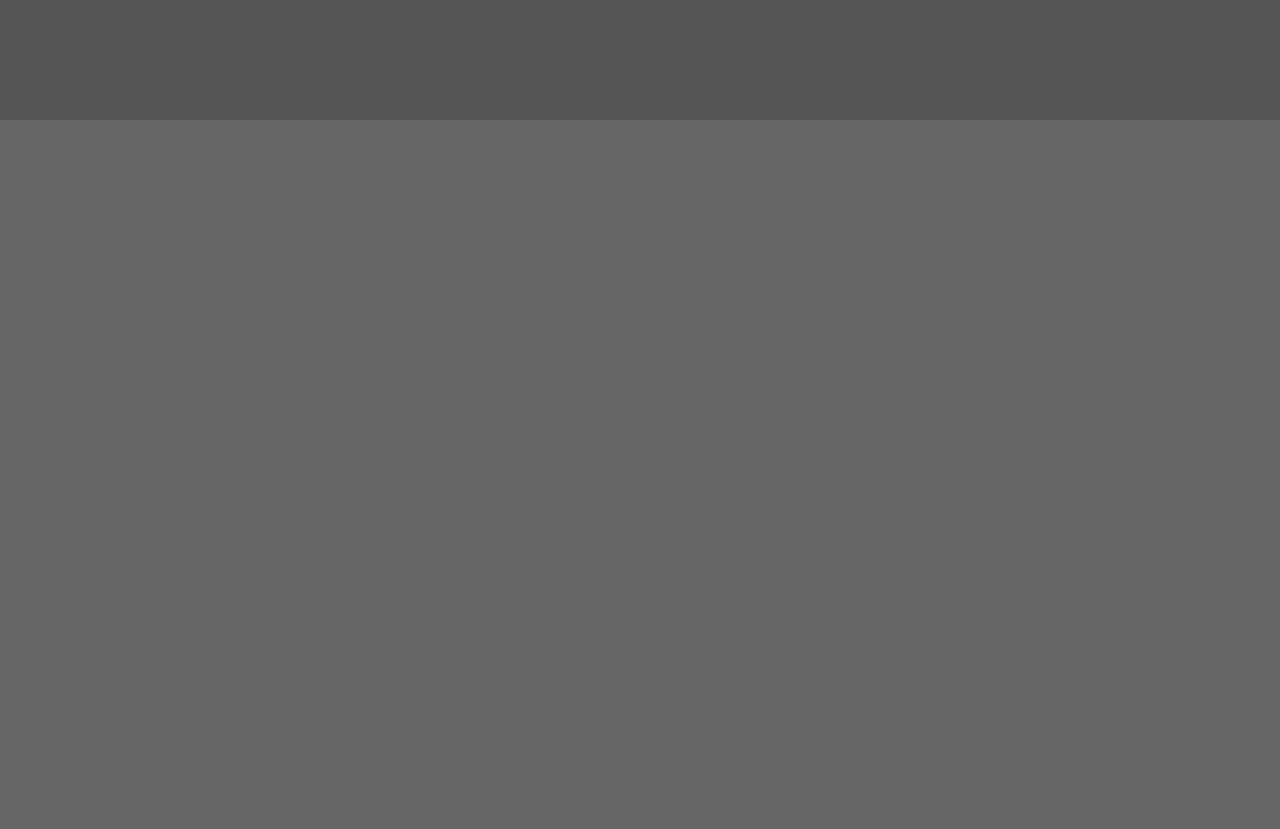
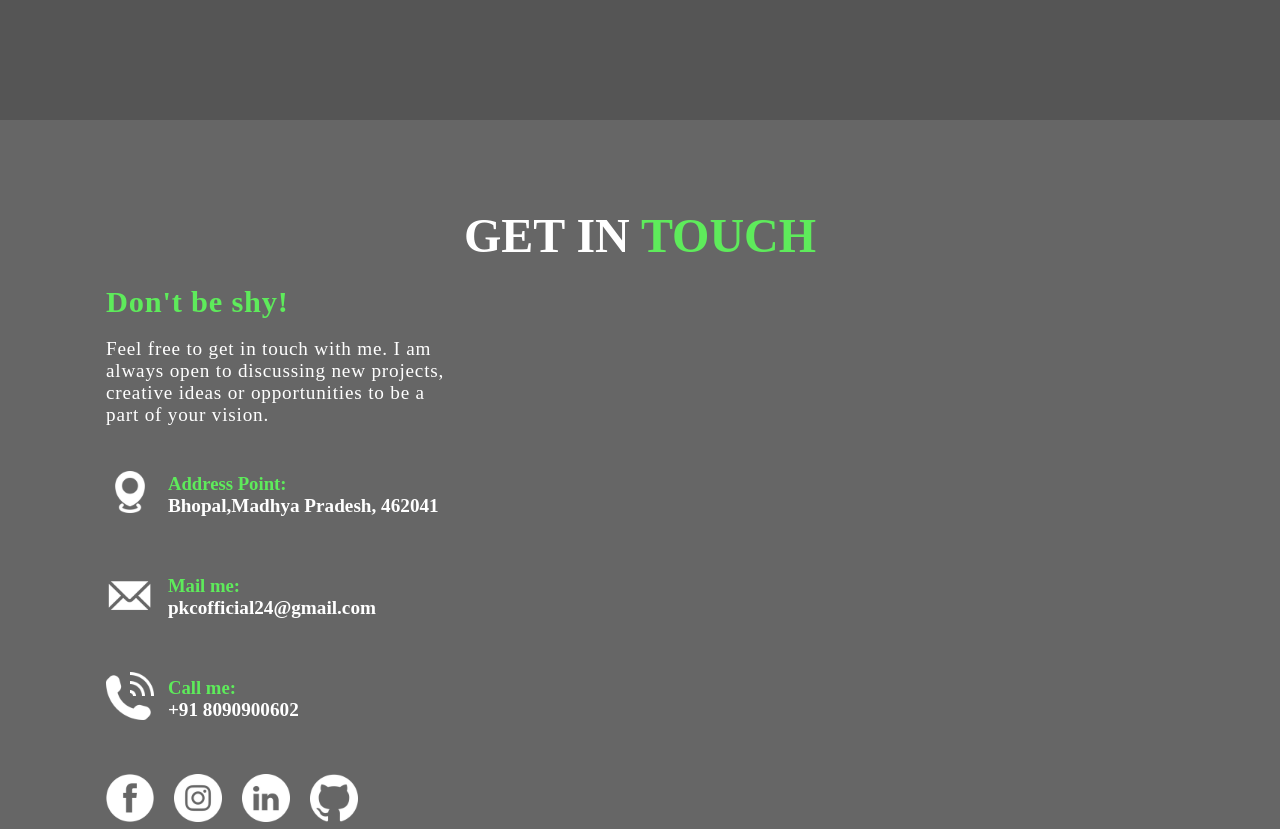
Before and after one commit to mr-dev-prince/Portfolio-Website, a plain HTML site: page index.html in a window 1280 px wide. Shown: the part 2280-3109 px from the top of the page. Drawn offline with Linux system fonts and the light colour scheme.

Commit message:
added contact info

```diff
--- a/index.html
+++ b/index.html
@@ -173,6 +173,81 @@
         </div>
       </div>
     </section>
-    <section class="section contact" id="contact"></section>
+    <section class="section contact" id="contact">
+      <div class="contact_heading">
+        <h1>Get in <span>touch</span></h1>
+      </div>
+      <div class="contact_Box">
+        <div class="contact_elem elem_one">
+          <table>
+            <tbody>
+              <thead>
+                <th colspan="3"><h2>Don't be shy!</h2></th>
+              </thead>
+              <tr>
+                <td colspan="3">
+                  <p>
+                    Feel free to get in touch with me. I am always open to
+                    discussing new projects, creative ideas or opportunities to
+                    be a part of your vision.
+                  </p>
+                </td>
+              </tr>
+              <tr>
+                <td rowspan="2">
+                  <img src="images/location.ico" alt="" />
+                </td>
+              </tr>
+              <tr>
+                <td>
+                  <h3>Address Point:</h3>
+                  <h2>Bhopal,Madhya Pradesh, 462041</h2>
+                </td>
+              </tr>
+              <tr>
+                <td rowspan="2">
+                  <img src="images/mail.ico" alt="" />
+                </td>
+              </tr>
+              <tr>
+                <td>
+                  <h3>Mail me:</h3>
+                  <h2><a href="#">pkcofficial24@gmail.com</a></h2>
+                </td>
+              </tr>
+              <tr>
+                <td rowspan="2">
+                  <img src="images/phonecall_77934.ico" alt="" />
+                </td>
+              </tr>
+              <tr>
+                <td>
+                  <h3>Call me:</h3>
+                  <h2>+91 8090900602</h2>
+                </td>
+              </tr>
+              <tr class="social_media">
+                <td colspan="2">
+                  <a href="https://www.facebook.com/prince.chaurasia.169405"
+                    ><img src="images/fb.ico" alt=""
+                  /></a>
+                  <a href="https://www.instagram.com/mr_95.2/"
+                    ><img src="images/ig.ico" alt=""
+                  /></a>
+                  <a
+                    href="https://www.linkedin.com/in/prince-chaurasia-04895223b/"
+                    ><img src="images/lkd.ico" alt=""
+                  /></a>
+                  <a href="https://github.com/mr-dev-prince"
+                    ><img src="images/gh2.ico" alt=""
+                  /></a>
+                </td>
+              </tr>
+            </tbody>
+          </table>
+        </div>
+        <div class="contact_elem elem_two"></div>
+      </div>
+    </section>
   </body>
 </html>
--- a/style.css
+++ b/style.css
@@ -508,12 +508,98 @@ header {
           }
         }
       }
-      }
     }
   }
+}
 
 /* contact section */
 
 .contact {
   background-color: #666;
+
+  & .contact_heading {
+    display: flex;
+    align-items: center;
+    justify-content: center;
+
+    & h1 {
+      text-transform: uppercase;
+      color: #fff;
+      font-size: 3rem;
+
+      & span {
+        color: var(--clr1);
+      }
+    }
+  }
+
+  & .contact_Box {
+    height: 85%;
+    width: 90%;
+    margin: auto;
+    display: flex;
+    align-items: center;
+    justify-content: center;
+
+    & .contact_elem {
+      height: 100%;
+      /* outline: 2px solid red; */
+    }
+
+    & .elem_one {
+      padding: 20px 40px;
+      width: 50%;
+
+      & thead th h2 {
+        font-size: 1.9rem;
+        text-align: left;
+        color: var(--clr1);
+        letter-spacing: 0.05rem;
+      }
+
+      & tr {
+        margin-top: 1rem;
+      }
+
+      & tr td p {
+        font-size: 1.2rem;
+        letter-spacing: 0.05rem;
+        color: #fff;
+        margin: 1rem 0;
+      }
+      & tr td img {
+        height: 6rem;
+        filter: invert(1);
+        aspect-ratio: 1/2;
+        object-fit: contain;
+      }
+
+      & tr td h3 {
+        color: var(--clr1);
+      }
+
+      & tr td h2 a {
+        text-decoration: none;
+        color: #fff;
+      }
+
+      & tr td h2 {
+        font-size: 1.2rem;
+        text-decoration: none;
+        color: #fff;
+      }
+
+      & .social_media {
+        & img {
+          aspect-ratio: 1/2;
+          object-fit: contain;
+          margin-right: 1rem;
+        }
+      }
+    }
+
+    & .elem_two {
+      width: 90%;
+    }
+  }
 }
```
Also changed, not shown: images/fb.ico (added), images/gh2.ico (added), images/ig.ico (added), images/lkd.ico (added), images/location.ico (added), images/mail.ico (added), images/phonecall_77934.ico (added).
